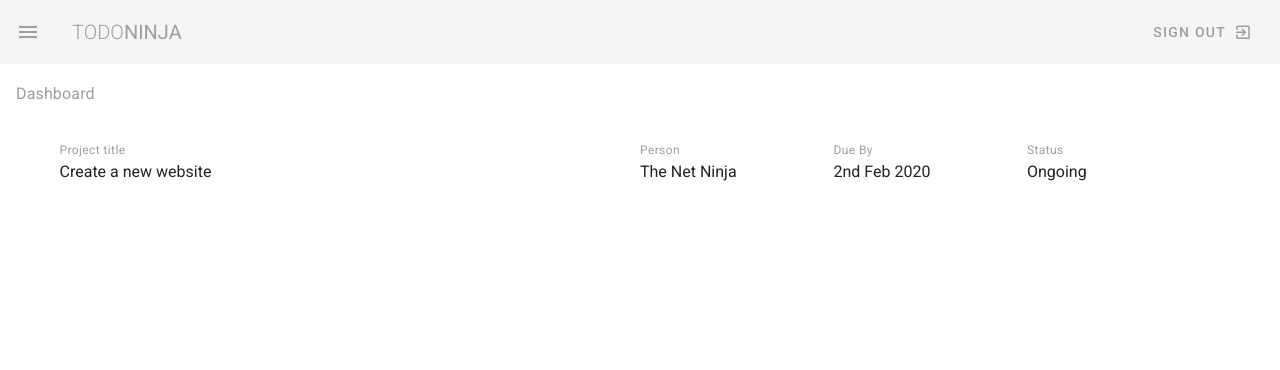
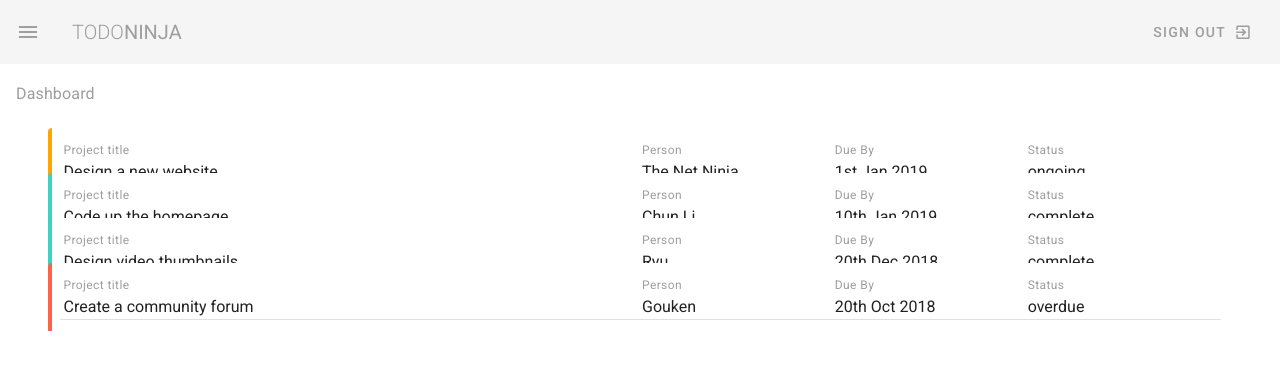
Before and after one commit to FBourhis/Vuetify-test, a Vue app: page / in a window 1280 px wide. Shown: the top 370 px of the page. Built offline with nearby package versions, Linux system fonts and the light colour scheme.

Commit message:
Dummy Project Data / Task List

```diff
--- a/src/views/Dashboard.vue
+++ b/src/views/Dashboard.vue
@@ -4,25 +4,26 @@
 
     <v-container class="my-5">
 
-        <v-card flat class="pa-3">
-          <v-layout row wrap>
+        <v-card flat v-for="project in projects" :key="project.title">
+          <v-layout row wrap :class="`pa-3 project ${project.status}`">
             <v-flex xs12 md6>
               <div class="caption grey--text">Project title</div>
-              <div>Create a new website</div>
+              <div>{{ project.title}}</div>
             </v-flex>
             <v-flex xs6 sm4 md2>
               <div class="caption grey--text">Person</div>
-              <div>The Net Ninja</div>
+              <div>{{ project.person }}</div>
             </v-flex>
             <v-flex xs6 sm4 md2>
               <div class="caption grey--text">Due By</div>
-              <div>2nd Feb 2020</div>
+              <div>{{ project.due }}</div>
             </v-flex>
             <v-flex xs2 sm4 md2>
               <div class="caption grey--text">Status</div>
-              <div>Ongoing</div>
+              <div>{{ project.status }}</div>
             </v-flex>
           </v-layout>
+          <v-divider></v-divider>
         </v-card>
 
     </v-container>
@@ -33,13 +34,28 @@
 <script>
 
 export default {
-
+  data() {
+    return {
+      projects: [
+        { title: 'Design a new website', person: 'The Net Ninja', due: '1st Jan 2019', status: 'ongoing', content: 'Lorem ipsum dolor sit amet consectetur adipisicing elit. Sunt consequuntur eos eligendi illum minima adipisci deleniti, dicta mollitia enim explicabo fugiat quidem ducimus praesentium voluptates porro molestias non sequi animi!'},
+        { title: 'Code up the homepage', person: 'Chun Li', due: '10th Jan 2019', status: 'complete', content: 'Lorem ipsum dolor sit amet consectetur adipisicing elit. Sunt consequuntur eos eligendi illum minima adipisci deleniti, dicta mollitia enim explicabo fugiat quidem ducimus praesentium voluptates porro molestias non sequi animi!'},
+        { title: 'Design video thumbnails', person: 'Ryu', due: '20th Dec 2018', status: 'complete', content: 'Lorem ipsum dolor sit amet consectetur adipisicing elit. Sunt consequuntur eos eligendi illum minima adipisci deleniti, dicta mollitia enim explicabo fugiat quidem ducimus praesentium voluptates porro molestias non sequi animi!'},
+        { title: 'Create a community forum', person: 'Gouken', due: '20th Oct 2018', status: 'overdue', content: 'Lorem ipsum dolor sit amet consectetur adipisicing elit. Sunt consequuntur eos eligendi illum minima adipisci deleniti, dicta mollitia enim explicabo fugiat quidem ducimus praesentium voluptates porro molestias non sequi animi!'},
+      ],
+    }
+  }
 }
 
 </script>
 
 <style scoped>
-button{
-  margin: 10px;
+.project.complete{
+  border-left: 4px solid #3cd1c2;
+}
+.project.ongoing{
+  border-left: 4px solid orange;
+}
+.project.overdue{
+  border-left: 4px solid tomato;
 }
 </style>
--- a/src/views/Team.vue
+++ b/src/views/Team.vue
@@ -18,7 +18,5 @@
 </script>
 
 <style scoped>
-button{
-  margin: 10px;
-}
+
 </style>
```
